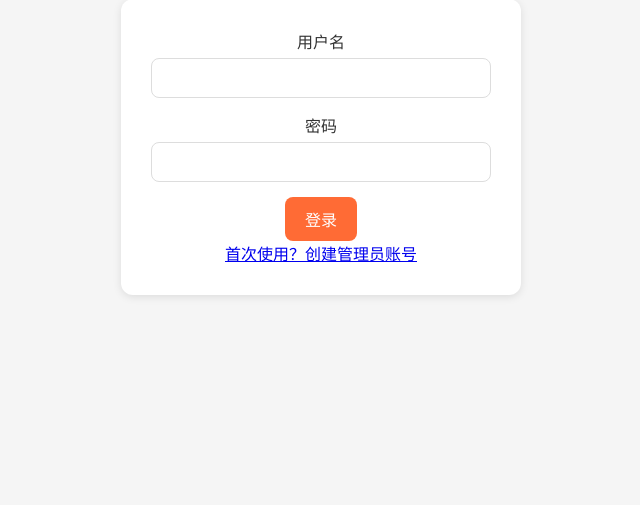
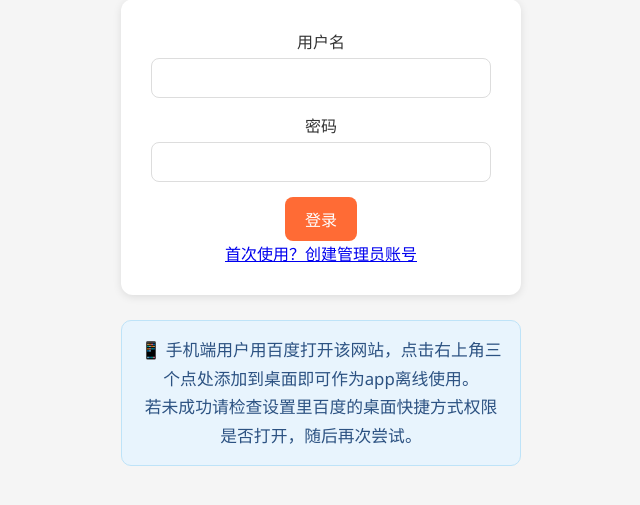
Before and after one commit to 251250012/zrdazuoye, a Flask app: page /login in a window 1280 px wide. Shown: the part 209-714 px from the top of the page, without its empty margins (319-959 px from the left). Run offline with Flask 3, Linux system fonts and the light colour scheme.

Commit message:
feat: add PWA usage tip on login page

```diff
--- a/static/style.css
+++ b/static/style.css
@@ -138,6 +138,9 @@ body { font-family: 'Segoe UI', system-ui, sans-serif; background: #f5f5f5; colo
 .guide-card { background: white; border-radius: 12px; padding: 18px; margin-bottom: 12px; box-shadow: 0 1px 4px rgba(0,0,0,0.08); }
 .guide-card h3 { margin-bottom: 10px; font-size: 1em; }
 
+/* PWA提示 */
+.pwa-tip { max-width: 400px; margin: 25px auto 0; padding: 15px; background: #e8f4fd; border-radius: 10px; color: #2c5282; font-size: 1.05em; line-height: 1.7; text-align: center; border: 1px solid #bee3f8; }
+
 /* 设置页面 */
 .settings-section { background: white; border-radius: 12px; padding: 20px; margin: 20px 0; box-shadow: 0 2px 8px rgba(0,0,0,0.1); }
 .settings-form { max-width: 400px; }
--- a/templates/login.html
+++ b/templates/login.html
@@ -21,5 +21,10 @@
         </div>
         {% endif %}
     </div>
+
+    <div class="pwa-tip">
+        📱 手机端用户用百度打开该网站，点击右上角三个点处添加到桌面即可作为app离线使用。<br>
+        若未成功请检查设置里百度的桌面快捷方式权限是否打开，随后再次尝试。
+    </div>
 </div>
 {% endblock %}
```
